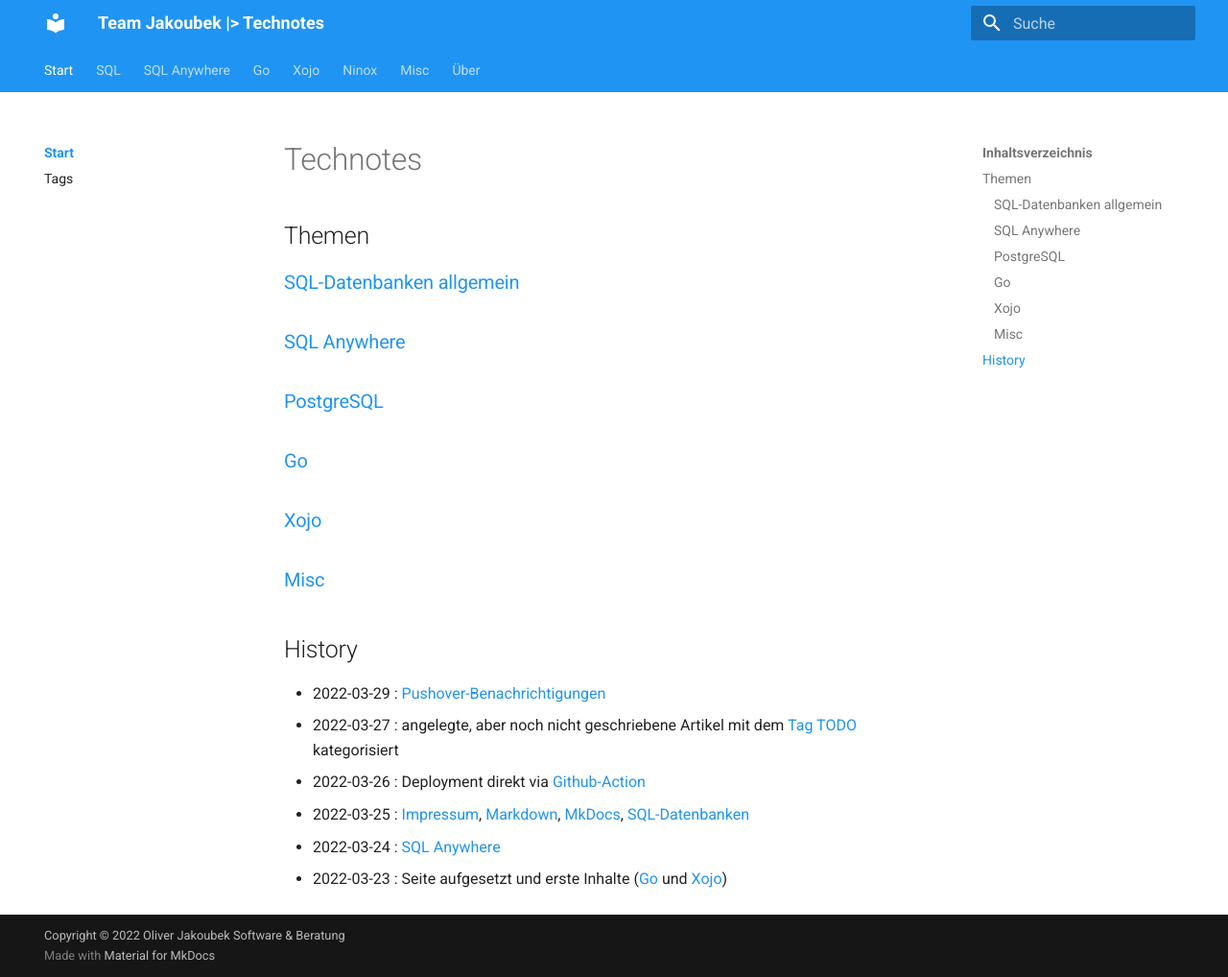
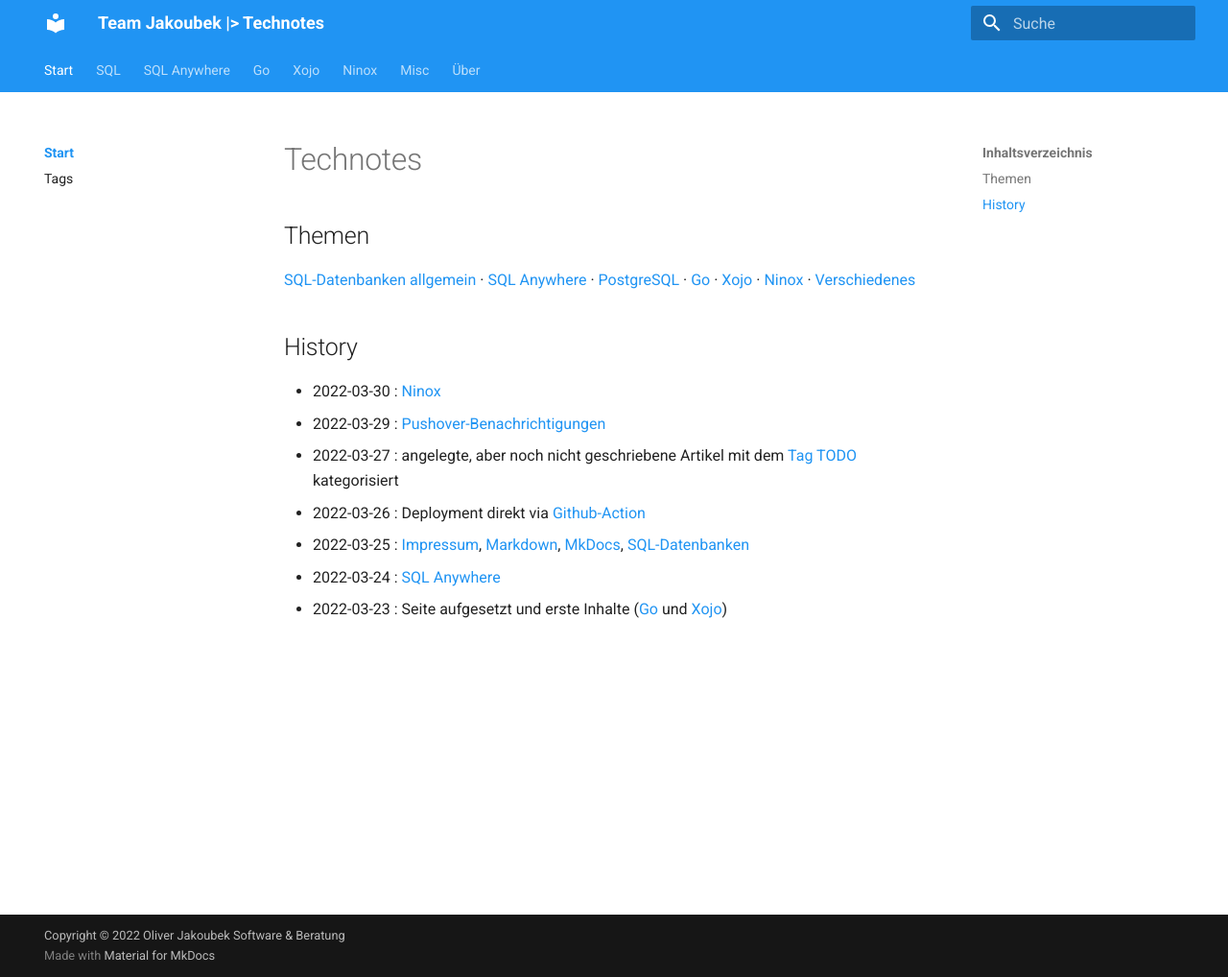
Before and after one commit to jakoubek/technotes, an MkDocs documentation site: the page built from docs/index.md, in a window 1280 px wide and 1018 px high. Shown: the whole window at 96% size. Built offline with MkDocs 1.6.1 and Material for MkDocs 9.7.7, drawn with Linux system fonts in a browser that asks for light colours.

Commit message:
Ninox hinzugefügt

```diff
--- a/docs/index.md
+++ b/docs/index.md
@@ -2,21 +2,12 @@
 
 ## Themen
 
-### [SQL-Datenbanken allgemein](sql/)
-
-### [SQL Anywhere](sql-anywhere/)
-
-### [PostgreSQL](postgresql/)
-
-### [Go](go/)
-
-### [Xojo](xojo/)
-
-### [Misc](misc/)
+[SQL-Datenbanken allgemein](sql/) &middot; [SQL Anywhere](sql-anywhere/) &middot; [PostgreSQL](postgresql/) &middot; [Go](go/) &middot; [Xojo](xojo/) &middot; [Ninox](ninox/) &middot; [Verschiedenes](misc/)
 
 
 ## History
 
+- 2022-03-30 : [Ninox](/ninox/)
 - 2022-03-29 : [Pushover-Benachrichtigungen](/misc/pushover/)
 - 2022-03-27 : angelegte, aber noch nicht geschriebene Artikel mit dem [Tag TODO](/tags/) kategorisiert
 - 2022-03-26 : Deployment direkt via [Github-Action](/misc/github-actions/)
--- a/mkdocs.yml
+++ b/mkdocs.yml
@@ -56,6 +56,10 @@ nav:
     - Datenbank: xojo/datenbank.md
   - Ninox:
     - 'ninox/index.md'
+    - 'Administrator-Modus': ninox/admin.md
+    - 'Arbeiten mit Datensätzen': ninox/daten.md
+    - 'Datum und Zeit': ninox/datum-zeit.md
+    - 'Globale Funktionen': ninox/globale-funktionen.md
   - Misc:
     - 'misc/index.md'
     - Texteditor: misc/texteditor.md
```
Also changed, not shown: docs/ninox/admin.md (added, +18 -0 lines), docs/ninox/daten.md (added, +38 -0 lines), docs/ninox/datum-zeit.md (added, +13 -0 lines), docs/ninox/globale-funktionen.md (added, +28 -0 lines), docs/ninox/img/2022-03-30-adminmodus-cog-off.png (added), docs/ninox/img/2022-03-30-adminmodus-cog-on.png (added), docs/ninox/img/2022-03-30-adminmodus-cog.png (added), docs/ninox/img/2022-03-30-adminmodus-titelleiste.png (added), docs/ninox/img/2022-03-30-globale-funktionen-editor.png (added), docs/ninox/img/2022-03-30-globale-funktionen.png (added).
